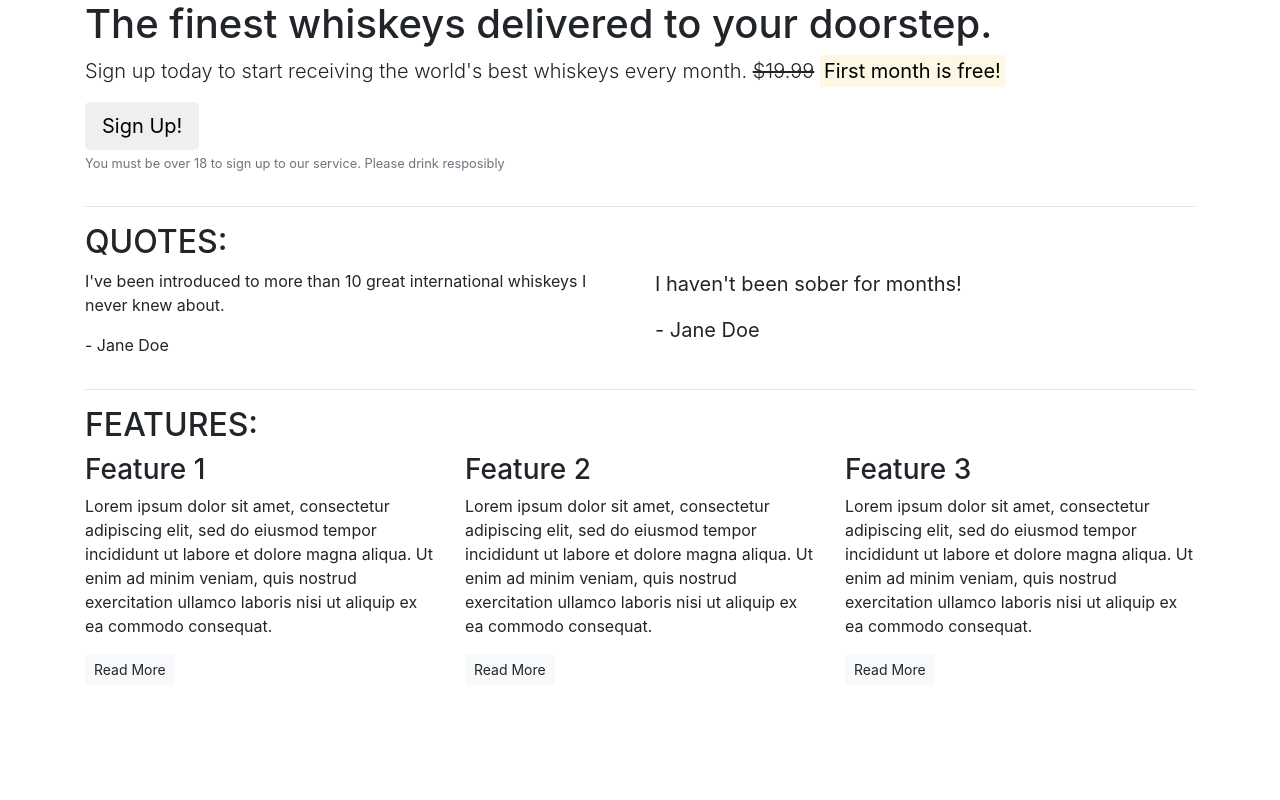
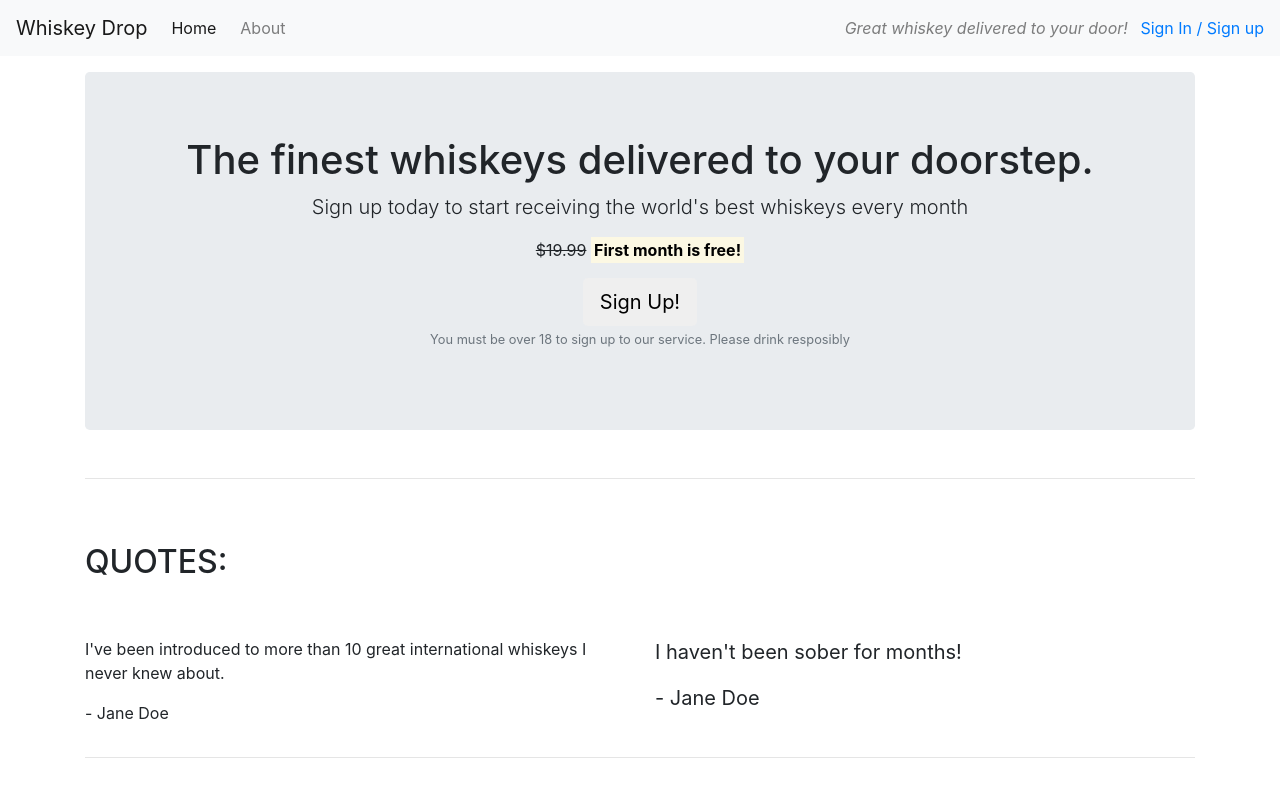
Before and after one commit to kris965/Boostrap, a plain HTML site: page index.html in a window 1280 px wide. Shown: the top 800 px of the page. Drawn offline with nearby package versions, Linux system fonts and the light colour scheme.

Commit message:
cleaned up

```diff
--- a/index.html
+++ b/index.html
@@ -10,13 +10,29 @@
 </head>
 
 <body>
-    <article class="container">
+<nav class="navbar navbar-light bg-light navbar-expand-sm">
+<a href="/" class="navbar-brand">Whiskey Drop</a>
+<ul class="navbar-nav mr-auto">
+<li class="active nav-item mr-2"><a class="nav-link" href="/">Home</a></li>
+<li class="nav-item mr-2"><a class="nav-link" href="/about">About</a></li>
+<li class="nav-item mr-2 d-block d-sm-none"><a class="nav-link" href="/login">Sign In / Sign Up</a></li>
+</ul>
+<div class="d-none d-md-block">
+<p class="navbar-text my-auto mr-2"><i>Great whiskey delivered to your door!</i></p>
+<a href="/login">Sign In / Sign up</a>
+</div>
+
+</nav>
+    <article class="container mt-3">
         <!-- Callout -->
         <div class="row">
             <div class="col-12">
-                <section class="callout">
+                <section class="callout jumbotron text-center">
                     <h1>The finest whiskeys delivered to your doorstep.</h1>
-                    <p class="lead">Sign up today to start receiving the world's best whiskeys every month. <s>$19.99</s> <strong><mark> First month is free!</mark></strong></p>
+                    <p class="lead">Sign up today to start receiving the world's best whiskeys every month</p>
+                    <s class="d-none d-sm-inline">$19.99</s>
+                    <span class="d-inline d-sm-none"><br></span>
+                    <strong><mark>First month is free!</mark></strong></p>
                     <button class="btn btn-succes btn-lg">Sign Up!</button>
                     <p class="text-muted"><small>You must be over 18 to sign up to our service. Please drink resposibly</small></p>
                 </section>
@@ -29,7 +45,7 @@
         <!-- Quotes -->
         <section class="blockquotes">
             <div class="row">
-                <div class="col-12 col-md-6">
+                <div class="col-12 my-5">
                     <h2 class="text-uppercase">Quotes:</h2>
                 </div>
             </div>
@@ -54,7 +70,7 @@
         <!-- Features -->
         <section class="features">
             <div class="row">
-                <div class="col-12">
+                <div class="col-12 my-5">
 
                     <h2 class="text-uppercase">Features:</h2>
                 </div>
```
